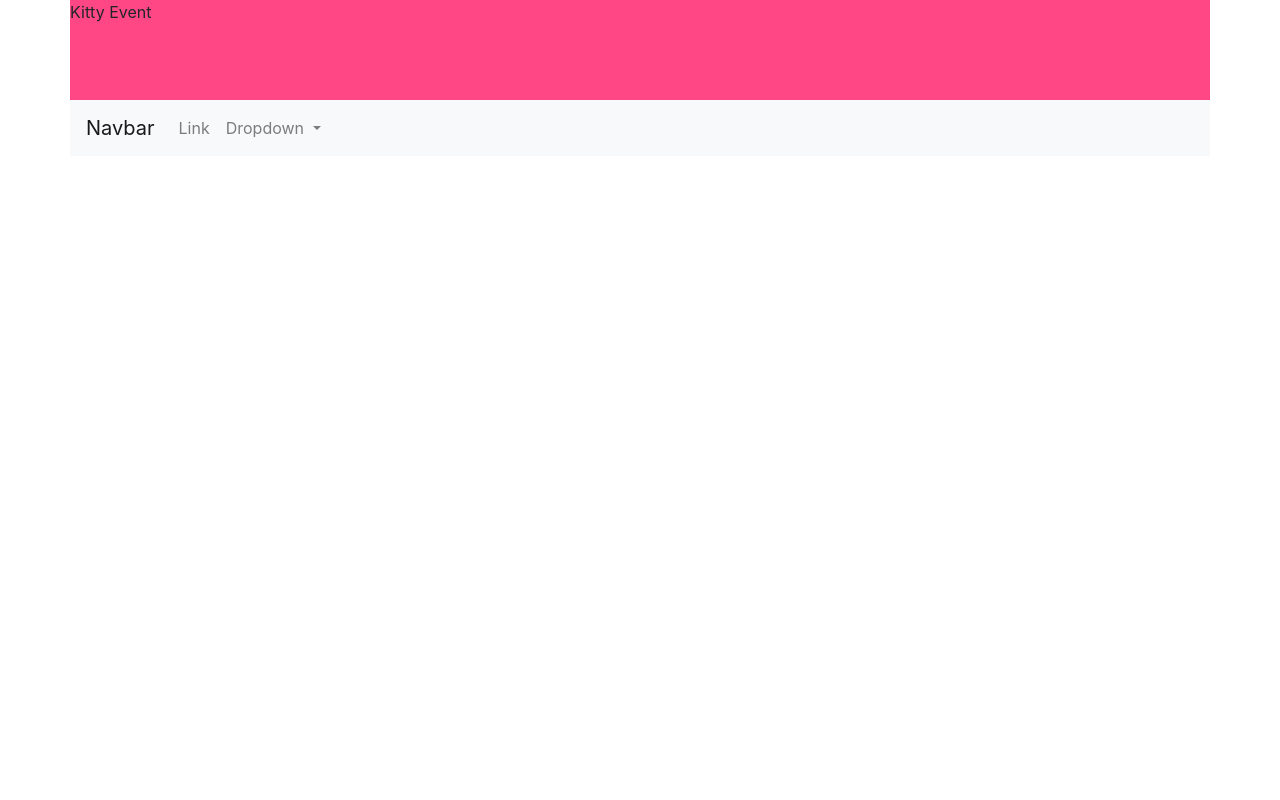
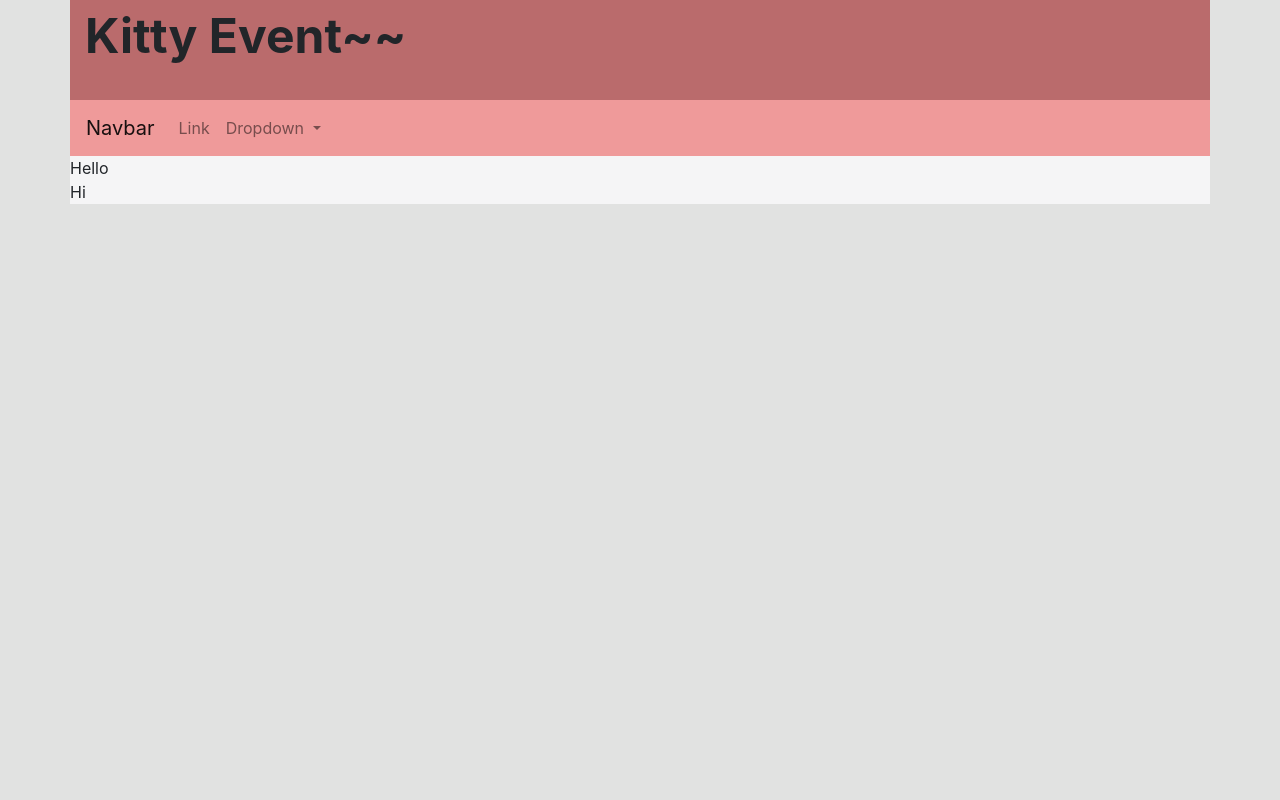
Before and after one commit to natthapach/01418443-Project-1, a PHP site: page /template.html in a window 1280 px wide. Run offline with PHP 8.4, Linux system fonts and the light colour scheme; some libraries are stand-ins or nearby versions.

Commit message:
css: add color class, html : modify template

```diff
--- a/web/app.css
+++ b/web/app.css
@@ -1,4 +1,35 @@
 .banner{
     height: 100px;
-    background: #ff4785;
+    font-size: 3em;
 }
+
+.primary{
+    background: #ef9a9a;
+}
+
+.primary-light{
+    background: #ffcccb;
+}
+
+.primary-dark{
+    background: #ba6b6c;
+}
+
+.secondary{
+    background: #ffcdd2;
+}
+
+.secondary-light{
+    background: #fff;
+}
+
+.secondary-dark{
+    background: #cb9ca1;
+}
+
+.background-dark{
+    background: #E1E2E1;
+}
+.background-light{
+    background: #F5F5F6;
+}
--- a/web/template.html
+++ b/web/template.html
@@ -6,12 +6,17 @@
     <link rel="stylesheet" href="https://maxcdn.bootstrapcdn.com/bootstrap/4.0.0/css/bootstrap.min.css" integrity="sha384-Gn5384xqQ1aoWXA+058RXPxPg6fy4IWvTNh0E263XmFcJlSAwiGgFAW/dAiS6JXm" crossorigin="anonymous">
     <link rel="stylesheet" href="app.css">
 </head>
-<body>
-    <div class="container">
-        <div class="row banner">
-            Kitty Event
+<body class="background-dark">
+    <div class="container background-light">
+        <div class="row banner primary-dark">
+            <div class="col-12">
+                <b>
+                    Kitty Event~~
+                </b>
+            </div>
+
         </div>
-        <nav class="row navbar navbar-expand-lg navbar-light bg-light">
+        <nav class="row navbar navbar-expand-lg navbar-light primary">
             <!-- web name -->
             <a class="navbar-brand" href="#">Navbar</a>
             <!-- hamberger icon menu (3 line icon, show when small screen) -->
@@ -43,7 +48,8 @@
 
         <!-- content start here -->
         <div class="row">
-
+            Hello <br>
+            Hi
         </div>
 
     </div>
```
